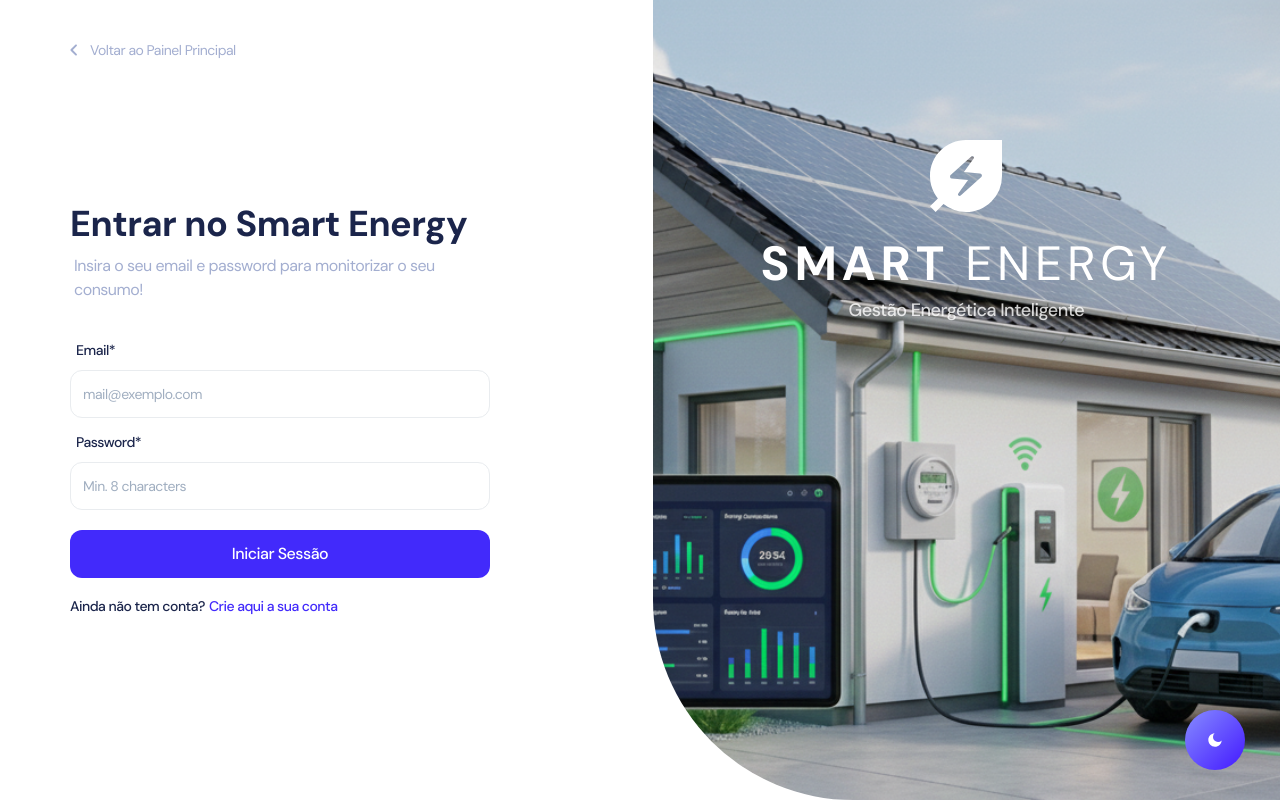
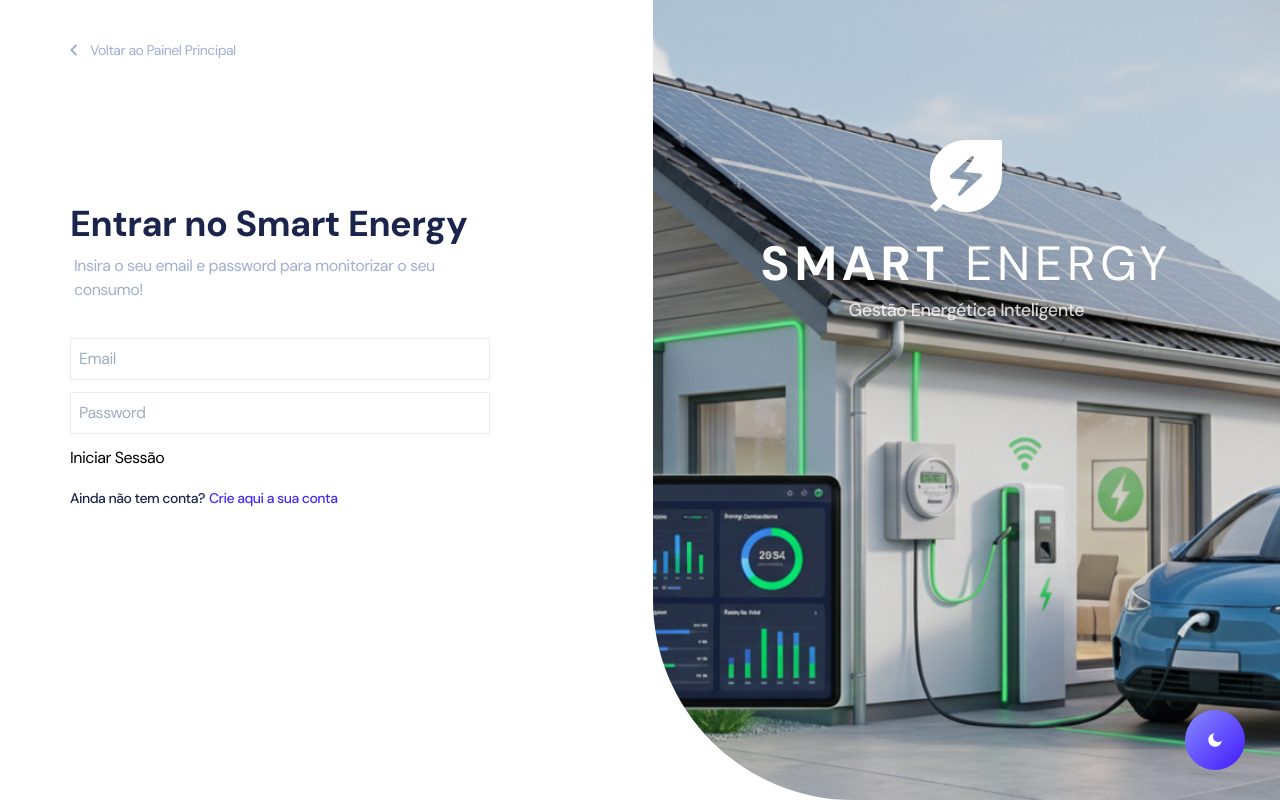
Before and after one commit to FernandeeSxS/SmartEnergyFrontend, a React (Create React App) app: page /auth/sign-in in a window 1280 px wide. Built offline with nearby package versions, Linux system fonts and the light colour scheme; what tailwindcss-rtl would draw is missing.

Commit message:
Conexão do login ao backend

```diff
--- a/src/views/auth/SignIn.jsx
+++ b/src/views/auth/SignIn.jsx
@@ -1,6 +1,5 @@
 import React, { useState } from "react";
 import InputField from "components/fields/InputField";
-import axios from "axios";
 import { apiRequest } from "services/api";
 
 export default function SignIn() {
@@ -12,24 +11,34 @@
     e.preventDefault();
     setError("");
 
+    console.log("EMAIL:", email);
+    console.log("PASSWORD:", password);
+
     if (!email || !password) {
       setError("Preencha email e password");
       return;
     }
 
     try {
-      const endpoint = `/Auth/login?email=${encodeURIComponent(email)}&password=${encodeURIComponent(password)}`;
-      const data = await apiRequest(endpoint, "POST");
+      const data = await apiRequest(
+        "/Auth/login",
+        "POST",
+        {
+          email,
+          password,
+        }
+      );
 
       if (data.token) {
         localStorage.setItem("userToken", data.token);
         window.location.href = "/admin/default";
+      } else {
+        setError("Resposta inválida do servidor");
       }
     } catch (err) {
-      setError("Falha no login: verifique as credenciais ou a ligação ao servidor.");
-
+      setError(err.message || "Falha no login");
+    }
   };
-}
 
   return (
     <div className="mt-16 mb-16 flex h-full w-full items-center justify-center px-2 md:mx-0 md:px-0 lg:mb-10 lg:items-center lg:justify-start">
@@ -45,41 +54,37 @@
         {error && <p className="mb-4 text-red-500 text-sm">{error}</p>}
 
         <form onSubmit={handleLogin}>
-          <InputField
-            variant="auth"
-            extra="mb-3"
-            label="Email*"
-            placeholder="mail@exemplo.com"
-            id="email"
-            type="text"
+  <input
+    type="email"
+    placeholder="Email"
     value={email}
-            onChange={(e) => setEmail(e.target.value)} // Atualiza o estado
+    onChange={(e) => setEmail(e.target.value)}
+    className="mb-3 w-full border p-2"
   />
 
-          <InputField
-            variant="auth"
-            extra="mb-3"
-            label="Password*"
-            placeholder="Min. 8 characters"
-            id="password"
+  <input
     type="password"
+    placeholder="Password"
     value={password}
-            onChange={(e) => setPassword(e.target.value)} // Atualiza o estado
+    onChange={(e) => setPassword(e.target.value)}
+    className="mb-3 w-full border p-2"
   />
 
-          <button
-            type="submit"
-            className="linear mt-2 w-full rounded-xl bg-brand-500 py-[12px] text-base font-medium text-white transition duration-200 hover:bg-brand-600 active:bg-brand-700 dark:bg-brand-400 dark:text-white dark:hover:bg-brand-300 dark:active:bg-brand-200"
-          >
+  <button type="submit">
     Iniciar Sessão
   </button>
 </form>
+
+
 
         <div className="mt-4">
           <span className="text-sm font-medium text-navy-700 dark:text-gray-600">
             Ainda não tem conta?
           </span>
-          <a href="/register" className="ml-1 text-sm font-medium text-brand-500 hover:text-brand-600 dark:text-white">
+          <a
+            href="/register"
+            className="ml-1 text-sm font-medium text-brand-500 hover:text-brand-600 dark:text-white"
+          >
             Crie aqui a sua conta
           </a>
         </div>
```
Lines whose indentation alone changed are shown as unchanged.
